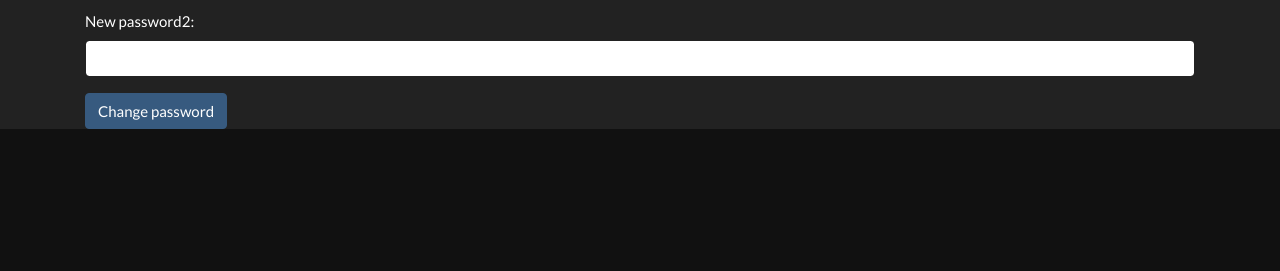
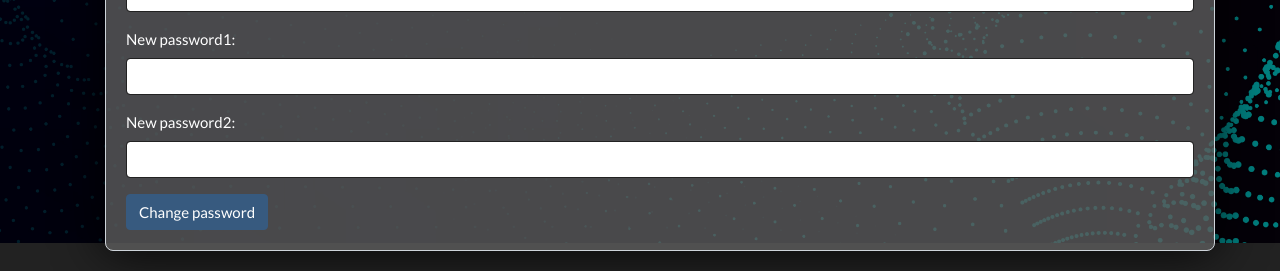
Before and after one commit to SzymonBartkowiak43/PythonBlog, a Django app: page /edit_profile/ in a window 1280 px wide. Shown: the part 801-1072 px from the top of the page. Before the commit the page ends 930 px from the top, so only its background shows below. Run offline with Django 5.2, Linux system fonts and the light colour scheme; the visitor is signed in with stand-in values (Sample User, id 1); some libraries are stand-ins or nearby versions.

Commit message:
edit_profile

```diff
--- a/mainapp/static/css/custom_styles.css
+++ b/mainapp/static/css/custom_styles.css
@@ -1,5 +1,5 @@
 .image-size {
     width: 500px;
     height: 500px;
-    object-fit: cover; /* This ensures the image maintains its aspect ratio while fitting within the specified size */
+    object-fit: cover;
 }
--- /dev/null
+++ b/mainapp/static/css/edit_profile.css
@@ -0,0 +1,111 @@
+* {
+    box-sizing: border-box;
+    margin: 0;
+    padding: 0;
+}
+
+header {
+    position: sticky;
+    top: 0;
+    z-index: 99;
+}
+
+body {
+    font-family: 'Poppins', sans-serif;
+    margin: 0;
+    padding: 0;
+}
+
+.custom-logo {
+    width: 60px;
+    height: auto;
+    margin: -10px;
+    display: block;
+    margin-left: auto;
+    margin-right: auto;
+}
+
+nav {
+    background-color: #a3153b;
+    border-radius: 0 0 5px 5px;
+    border-bottom: 2px solid #FFFFFF;
+    position: fixed;
+    top: 0;
+    width: 100%;
+    z-index: 1000;
+}
+
+nav ul {
+    list-style-type: none;
+    margin: 0;
+    padding: 0;
+}
+
+nav li {
+    display: inline-block;
+    margin: 0 10px;
+    border: 1px solid #FFFFFF;
+    border-radius: 8px;
+}
+
+nav li:hover {
+    border: 1px solid #25811c;
+}
+
+nav a {
+    display: block;
+    padding: 10px 20px;
+    color: #fff;
+}
+
+.background-image {
+    position: relative;
+    background-image: url('/static/img/register_background.jpg');
+    background-size: cover;
+    background-position: center;
+    height: 120vh;
+    display: flex;
+    justify-content: center;
+    align-items: center;
+}
+
+.background-image::before {
+    content: '';
+    position: absolute;
+    top: 0;
+    left: 0;
+    right: 0;
+    bottom: 0;
+    background-color: rgba(0, 0, 0, 0.5); /* Przyciemnienie */
+    z-index: 1;
+}
+
+.form-with-validation, .form-with-validation2 {
+    position: relative;
+    z-index: 2;
+    width: 100%;
+    padding: 20px;
+    background-color: rgba(92, 92, 92, 0.8);
+    border: 1px solid #ced4da;
+    border-radius: 8px;
+    box-shadow: 0 0 50px rgba(0, 0, 0, 0.9);
+    margin: 20px;
+}
+
+.form-with-validation h1 {
+    text-align: center;
+    margin-bottom: 20px;
+    color: #fbfbfb;
+}
+
+.form-with-validation h2 {
+    text-align: center;
+    margin-bottom: 20px;
+    color: #fbfbfb;
+}
+
+.form-with-validation2 h3 {
+    text-align: center;
+    margin-bottom: 20px;
+    color: #fbfbfb;
+}
--- a/mainapp/templates/edit_profile.html
+++ b/mainapp/templates/edit_profile.html
@@ -4,19 +4,13 @@
     <meta charset="UTF-8">
     <meta name="viewport" content="width=device-width, initial-scale=1.0">
     {% load static %}
-    <link rel="stylesheet" href="{% static 'css/base.css' %}">
+    <link rel="stylesheet" href="{% static 'css/edit_profile.css' %}">
     <link href="https://fonts.googleapis.com/css2?family=Poppins:wght@400;700&display=swap" rel="stylesheet">
     <link rel="stylesheet" href="https://cdn.jsdelivr.net/npm/bootswatch@4.5.2/dist/darkly/bootstrap.min.css" integrity="sha384-nNK9n28pDUDDgIiIqZ/MiyO3F4/9vsMtReZK39klb/MtkZI3/LtjSjlmyVPS3KdN" crossorigin="anonymous">
     <title>Edytuj Profil</title>
 </head>
 <body>
 
-<div id="bg">
-    <video class="video-background" autoplay loop muted>
-        <source src="{% static 'video/video_background.mp4' %}" type="video/mp4">
-        Twoja przeglądarka nie obsługuje znacznika wideo.
-    </video>
-</div>
 <header>
     <nav class="navbar navbar-expand-lg navbar-dark bg-secondary" id="mainNav">
         <div class="container-fluid">
@@ -40,25 +34,23 @@
     </nav>
 </header>
 <main>
+    <div class="background-image">
     <div class="container mt-5">
-        <h1>Edit Profile</h1>
-        <form method="POST">
+        <form class="form-with-validation" method="POST">
+            <h1>Edit Profile</h1>
             {% csrf_token %}
             <h2>User Information</h2>
             {{ user_form.as_p }}
             <button type="submit" class="btn btn-primary">Save changes</button>
         </form>
-        <h2>Change password</h2>
-        <form method="POST">
+        <form class="form-with-validation2" method="POST">
+            <h3>Change password</h3>
             {% csrf_token %}
             {{ password_form.as_p }}
             <button type="submit" class="btn btn-primary">Change password</button>
         </form>
     </div>
+    </div>
 </main>
-<footer class="footer">
-    <p>Copyright © 2024 Cezary Babik, Szymon Bartkowiak, Bartosz Godlewski</p>
-</footer>
-
 </body>
 </html>
```
